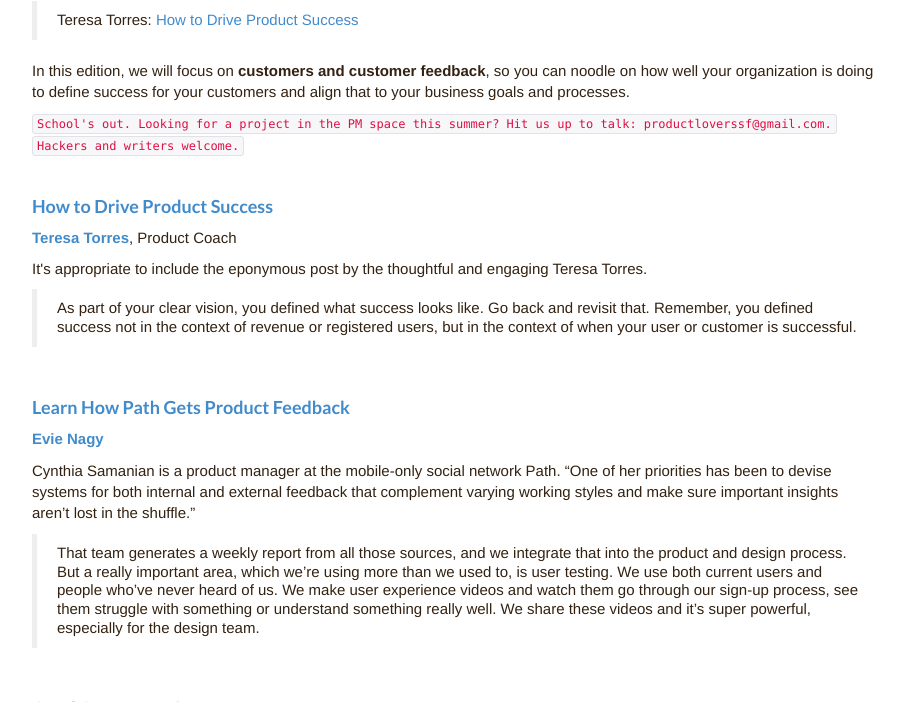
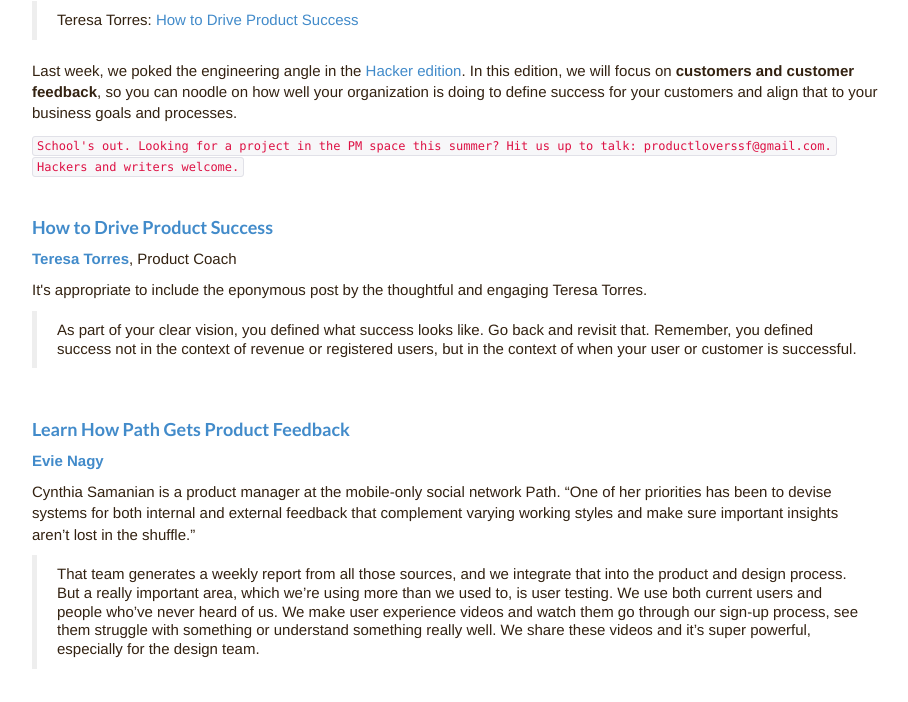
Before and after one commit to productmanagers/productmanagers.github.io, a Jekyll site: the page built from blog/_posts/2014-05-12-weekly06.md, in a window 1280 px wide and 900 px high, scrolled down 753 px, cut to the strip 198-900 px from the top of the window. Shown: the whole strip, without its empty margins (38-946 px from the left). Built offline with Jekyll 4.4.1, drawn with Linux system fonts in a browser that asks for light colours; nearby versions of some CDN libraries; comment, search, counter and statistics services are not loaded.

Commit message:
revision

```diff
--- a/blog/_posts/2014-05-12-weekly06.md
+++ b/blog/_posts/2014-05-12-weekly06.md
@@ -24,7 +24,7 @@ In essence, this is the question <a target="out" href="http://www.producttalk.or
 > Teresa Torres: [How to Drive Product Success](http://goo.gl/r7QTvw)
 >
 
-In this edition, we will focus on __customers and customer feedback__, so you can noodle on how well your organization is doing to define success for your customers and align that to your business goals and processes.
+Last week, we poked the engineering angle in the [Hacker edition]({{BASE_PATH}}/newsletter/pmfasttrack-2014_05-05). In this edition, we will focus on __customers and customer feedback__, so you can noodle on how well your organization is doing to define success for your customers and align that to your business goals and processes.
 
 `School's out. Looking for a project in the PM space this summer? Hit us up to talk: productloverssf@gmail.com.`
 `Hackers and writers welcome.`
```
